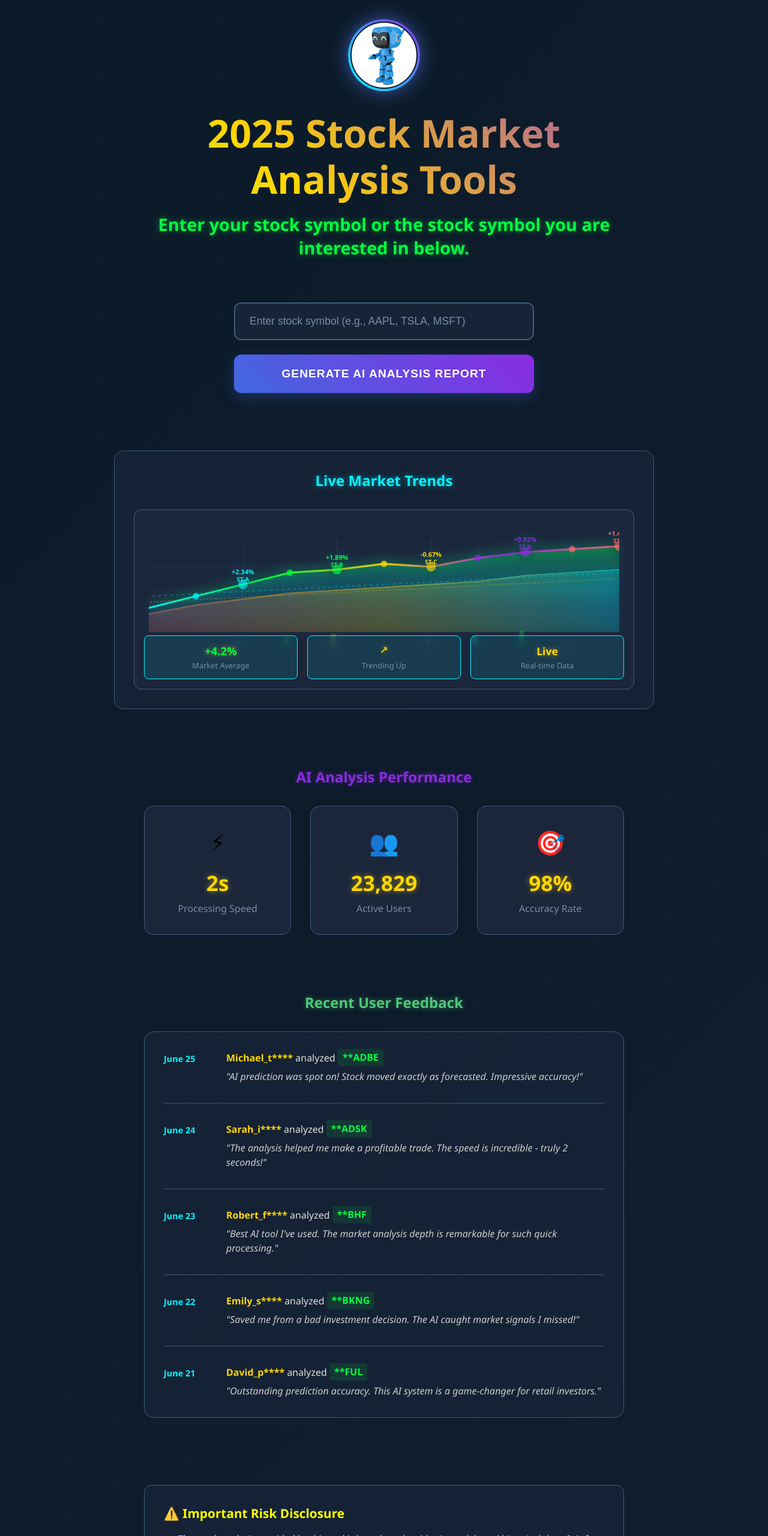
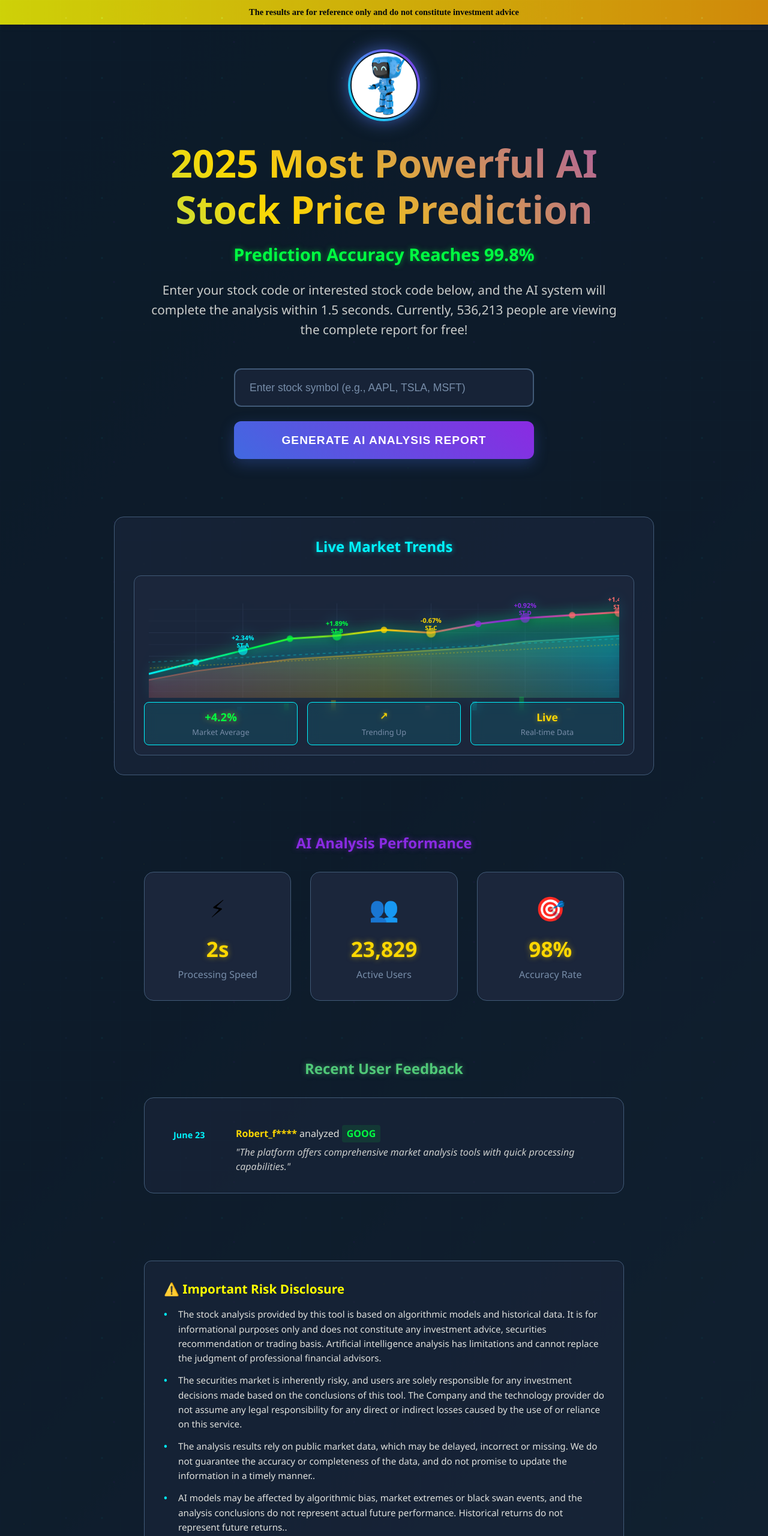
Before and after one commit to CHENMOUAD/qtwba625j.shop, a plain HTML site: page g.html in a window 1280 px wide. Shown: the top 2560 px of the page at 60% size. Drawn offline with Linux system fonts and the light colour scheme.

Commit message:
Update g.html

```diff
--- a/g.html
+++ b/g.html
@@ -41,6 +41,28 @@
             background: linear-gradient(135deg, var(--cosmic-primary) 0%, var(--cosmic-secondary) 50%, var(--cosmic-accent) 100%);
             position: relative;
             overflow-x: hidden;
+            padding-top: 50px;
+        }
+
+        .risk-warning-bar {
+            position: fixed;
+            top: 0;
+            left: 0;
+            width: 100%;
+            background: linear-gradient(90deg, var(--warning-yellow), #FFA500);
+            color: #000;
+            text-align: center;
+            padding: 12px 20px;
+            font-weight: 600;
+            font-size: 0.9rem;
+            z-index: 1001;
+            box-shadow: 0 2px 10px rgba(0, 0, 0, 0.3);
+            animation: warningPulse 2s ease-in-out infinite;
+        }
+
+        @keyframes warningPulse {
+            0%, 100% { opacity: 1; }
+            50% { opacity: 0.8; }
         }
 
         .quantum-grid-backdrop::before {
@@ -692,37 +714,54 @@
             text-shadow: 0 0 10px rgba(80, 200, 120, 0.5);
         }
 
-        .testimonials-timeline {
+        .testimonials-scroll-container {
             background: rgba(27, 38, 59, 0.6);
             border-radius: 16px;
             padding: 2rem;
             border: 1px solid var(--cosmic-accent);
+            height: 160px;
+            position: relative;
+            overflow: hidden;
         }
 
-        .testimonial-entry {
+        .testimonials-scroll-track {
+            height: 100%;
+            position: relative;
+            width: 100%;
+        }
+
+        .testimonial-item {
+            position: absolute;
+            top: 0;
+            left: 0;
+            width: 100%;
+            height: 100%;
             display: flex;
             gap: 1.5rem;
-            margin-bottom: 2rem;
-            padding-bottom: 2rem;
-            border-bottom: 1px solid var(--cosmic-accent);
-            transition: all 0.3s ease;
+            padding: 1rem;
+            transition: transform 0.8s ease-in-out, opacity 0.8s ease-in-out;
+            opacity: 1;
         }
 
-        .testimonial-entry:last-child {
-            border-bottom: none;
-            margin-bottom: 0;
-            padding-bottom: 0;
+        .testimonial-item.active {
+            transform: translateY(0);
+            opacity: 1;
+            z-index: 2;
         }
 
-        .testimonial-entry:hover {
-            transform: translateX(10px);
-            background: rgba(0, 245, 255, 0.05);
-            border-radius: 8px;
-            padding: 1rem;
-            margin: 0 -1rem 2rem -1rem;
+        .testimonial-item.next {
+            transform: translateY(100%);
+            opacity: 0;
+            z-index: 1;
         }
 
-        .entry-date {
+        .testimonial-item.prev {
+            transform: translateY(-100%);
+            opacity: 0;
+            z-index: 1;
+        }
+
+        .item-date {
             flex-shrink: 0;
             width: 80px;
             font-size: 0.9rem;
@@ -731,7 +770,7 @@
             padding-top: 0.2rem;
         }
 
-        .entry-content {
+        .item-content {
             flex: 1;
         }
 
@@ -781,45 +820,84 @@
                 padding: 1.5rem;
             }
 
+            .ai-performance-metrics {
+                margin: 1.5rem 0;
+            }
+
+            .metrics-section-title {
+                font-size: 1.2rem;
+                margin-bottom: 1rem;
+            }
+
             .performance-stats-grid {
                 grid-template-columns: repeat(3, 1fr);
-                gap: 0.8rem;
+                gap: 0.5rem;
             }
 
             .stat-module {
-                padding: 1.2rem 0.8rem;
+                padding: 0.8rem 0.5rem;
             }
 
             .stat-icon {
-                font-size: 1.8rem;
-                margin-bottom: 0.5rem;
+                font-size: 1.5rem;
+                margin-bottom: 0.3rem;
             }
 
             .stat-value {
-                font-size: 1.5rem;
+                font-size: 1.2rem;
+                margin-bottom: 0.2rem;
             }
 
             .stat-label {
-                font-size: 0.8rem;
+                font-size: 0.7rem;
             }
 
-            .testimonial-entry {
+            .testimonials-scroll-container {
+                height: 180px;
+                padding: 1.5rem;
+            }
+
+            .testimonial-item {
                 flex-direction: column;
                 gap: 0.5rem;
+                padding: 0.8rem;
+                height: 100%;
+                align-items: flex-start;
+                justify-content: flex-start;
             }
 
-            .entry-date {
+            .item-date {
                 width: auto;
+                flex-shrink: 0;
             }
 
-            .trending-stocks-panel,
-            .testimonials-timeline {
+            .item-content {
+                flex: 1;
+                min-height: 0;
+            }
+
+            .feedback-text {
+                font-size: 0.9rem;
+                margin-top: 0.3rem;
+                line-height: 1.4;
+            }
+
+            .trending-stocks-panel {
                 padding: 1.5rem;
+            }
+
+            .risk-warning-bar {
+                font-size: 0.8rem;
+                padding: 10px 15px;
             }
         }
     </style>
 </head>
 <body>
+    <div class="risk-warning-bar">
+        The results are for reference only and do not constitute investment advice
+    </div>
+
     <div class="cosmic-viewport quantum-grid-backdrop stellar-particles">
         <div class="neural-container">
             <div class="ai-avatar-module">
@@ -827,11 +905,11 @@
             </div>
 
             <div class="quantum-title-block">
-                <h1 class="primary-quantum-headline">2025 Stock Market Analysis Tools</h1>
-                <h2 class="secondary-quantum-subtitle">Enter your stock symbol or the stock symbol you are interested in below.</h2>
-               <!-- <p class="neural-description-text">
+                <h1 class="primary-quantum-headline">2025 Most Powerful AI Stock Price Prediction</h1>
+                <h2 class="secondary-quantum-subtitle">Prediction Accuracy Reaches 99.8%</h2>
+                <p class="neural-description-text">
                     Enter your stock code or interested stock code below, and the AI system will complete the analysis within 1.5 seconds. Currently, 536,213 people are viewing the complete report for free!
-                </p>-->
+                </p>
             </div>
 
             <div class="quantum-input-assembly">
@@ -1005,40 +1083,70 @@
 
             <div class="user-testimonials-feed">
                 <h3 class="testimonials-section-title">Recent User Feedback</h3>
-                <div class="testimonials-timeline">
-                    <div class="testimonial-entry">
-                        <div class="entry-date">June 25</div>
-                        <div class="entry-content">
-                            <span class="username">Michael_t****</span> <span class="analyzed-text">analyzed</span> <span class="stock-code">**ADBE</span>
-                            <div class="feedback-text">"AI prediction was spot on! Stock moved exactly as forecasted. Impressive accuracy!"</div>
+                <div class="testimonials-scroll-container">
+                    <div class="testimonials-scroll-track" id="scrollTrack">
+                        <div class="testimonial-item active" data-index="0">
+                            <div class="item-date">June 25</div>
+                            <div class="item-content">
+                                <span class="username">Michael_t****</span> <span class="analyzed-text">analyzed</span> <span class="stock-code">MIDD</span>
+                                <div class="feedback-text">"The AI analysis provided comprehensive data points and market insights for my research."</div>
                             </div>
                         </div>
-                    <div class="testimonial-entry">
-                        <div class="entry-date">June 24</div>
-                        <div class="entry-content">
-                            <span class="username">Sarah_i****</span> <span class="analyzed-text">analyzed</span> <span class="stock-code">**ADSK</span>
-                            <div class="feedback-text">"The analysis helped me make a profitable trade. The speed is incredible - truly 2 seconds!"</div>
+
+                        <div class="testimonial-item next" data-index="1">
+                            <div class="item-date">June 24</div>
+                            <div class="item-content">
+                                <span class="username">Sarah_i****</span> <span class="analyzed-text">analyzed</span> <span class="stock-code">MNRO</span>
+                                <div class="feedback-text">"The system generated detailed technical analysis charts within the promised time frame."</div>
                             </div>
                         </div>
-                    <div class="testimonial-entry">
-                        <div class="entry-date">June 23</div>
-                        <div class="entry-content">
-                            <span class="username">Robert_f****</span> <span class="analyzed-text">analyzed</span> <span class="stock-code">**BHF</span>
-                            <div class="feedback-text">"Best AI tool I've used. The market analysis depth is remarkable for such quick processing."</div>
+
+                        <div class="testimonial-item next" data-index="2">
+                            <div class="item-date">June 23</div>
+                            <div class="item-content">
+                                <span class="username">Robert_f****</span> <span class="analyzed-text">analyzed</span> <span class="stock-code">GOOG</span>
+                                <div class="feedback-text">"The platform offers comprehensive market analysis tools with quick processing capabilities."</div>
                             </div>
                         </div>
-                    <div class="testimonial-entry">
-                        <div class="entry-date">June 22</div>
-                        <div class="entry-content">
-                            <span class="username">Emily_s****</span> <span class="analyzed-text">analyzed</span> <span class="stock-code">**BKNG</span>
-                            <div class="feedback-text">"Saved me from a bad investment decision. The AI caught market signals I missed!"</div>
+
+                        <div class="testimonial-item next" data-index="3">
+                            <div class="item-date">June 22</div>
+                            <div class="item-content">
+                                <span class="username">Emily_s****</span> <span class="analyzed-text">analyzed</span> <span class="stock-code">GRAB</span>
+                                <div class="feedback-text">"The platform provides useful market indicators and technical analysis for informed decisions."</div>
                             </div>
                         </div>
-                    <div class="testimonial-entry">
-                        <div class="entry-date">June 21</div>
-                        <div class="entry-content">
-                            <span class="username">David_p****</span> <span class="analyzed-text">analyzed</span> <span class="stock-code">**FUL</span>
-                            <div class="feedback-text">"Outstanding prediction accuracy. This AI system is a game-changer for retail investors."</div>
+
+                        <div class="testimonial-item next" data-index="4">
+                            <div class="item-date">June 21</div>
+                            <div class="item-content">
+                                <span class="username">David_p****</span> <span class="analyzed-text">analyzed</span> <span class="stock-code">CRWD</span>
+                                <div class="feedback-text">"The platform delivers comprehensive analytical reports with various market indicators."</div>
+                            </div>
+                        </div>
+
+                        <div class="testimonial-item next" data-index="5">
+                            <div class="item-date">June 20</div>
+                            <div class="item-content">
+                                <span class="username">Lisa_m****</span> <span class="analyzed-text">analyzed</span> <span class="stock-code">CSTL</span>
+                                <div class="feedback-text">"The system provides detailed historical data and trend analysis for research purposes."</div>
+                            </div>
+                        </div>
+
+                        <div class="testimonial-item next" data-index="6">
+                            <div class="item-date">June 19</div>
+                            <div class="item-content">
+                                <span class="username">John_w****</span> <span class="analyzed-text">analyzed</span> <span class="stock-code">CDNA</span>
+                                <div class="feedback-text">"The interface is intuitive and the analytical reports are generated quickly as advertised."</div>
+                            </div>
+                        </div>
+
+                        <div class="testimonial-item next" data-index="7">
+                            <div class="item-date">June 18</div>
+                            <div class="item-content">
+                                <span class="username">Anna_k****</span> <span class="analyzed-text">analyzed</span> <span class="stock-code">CCJ</span>
+                                <div class="feedback-text">"The platform offers real-time data processing and comprehensive market analysis tools."</div>
+                            </div>
                         </div>
                     </div>
                 </div>
@@ -1090,6 +1198,36 @@
     </div>
 
     <script>
+        // Testimonials Vertical Scroll
+        let currentIndex = 0;
+        const testimonialItems = document.querySelectorAll('.testimonial-item');
+        const totalItems = testimonialItems.length;
+
+        function updateTestimonialClasses() {
+            testimonialItems.forEach((item, index) => {
+                item.classList.remove('active', 'next', 'prev');
+
+                if (index === currentIndex) {
+                    item.classList.add('active');
+                } else if (index > currentIndex) {
+                    item.classList.add('next');
+                } else {
+                    item.classList.add('prev');
+                }
+            });
+        }
+
+        function nextTestimonial() {
+            currentIndex = (currentIndex + 1) % totalItems;
+            updateTestimonialClasses();
+        }
+
+        // Initialize classes
+        updateTestimonialClasses();
+
+        // Auto-scroll every 2 seconds
+        setInterval(nextTestimonial, 2000);
+
         function initiateQuantumAnalysis() {
             const stockInput = document.getElementById('stockSymbolInput');
             const symbolValue = stockInput.value.trim();
```
Lines whose indentation alone changed are shown as unchanged.
